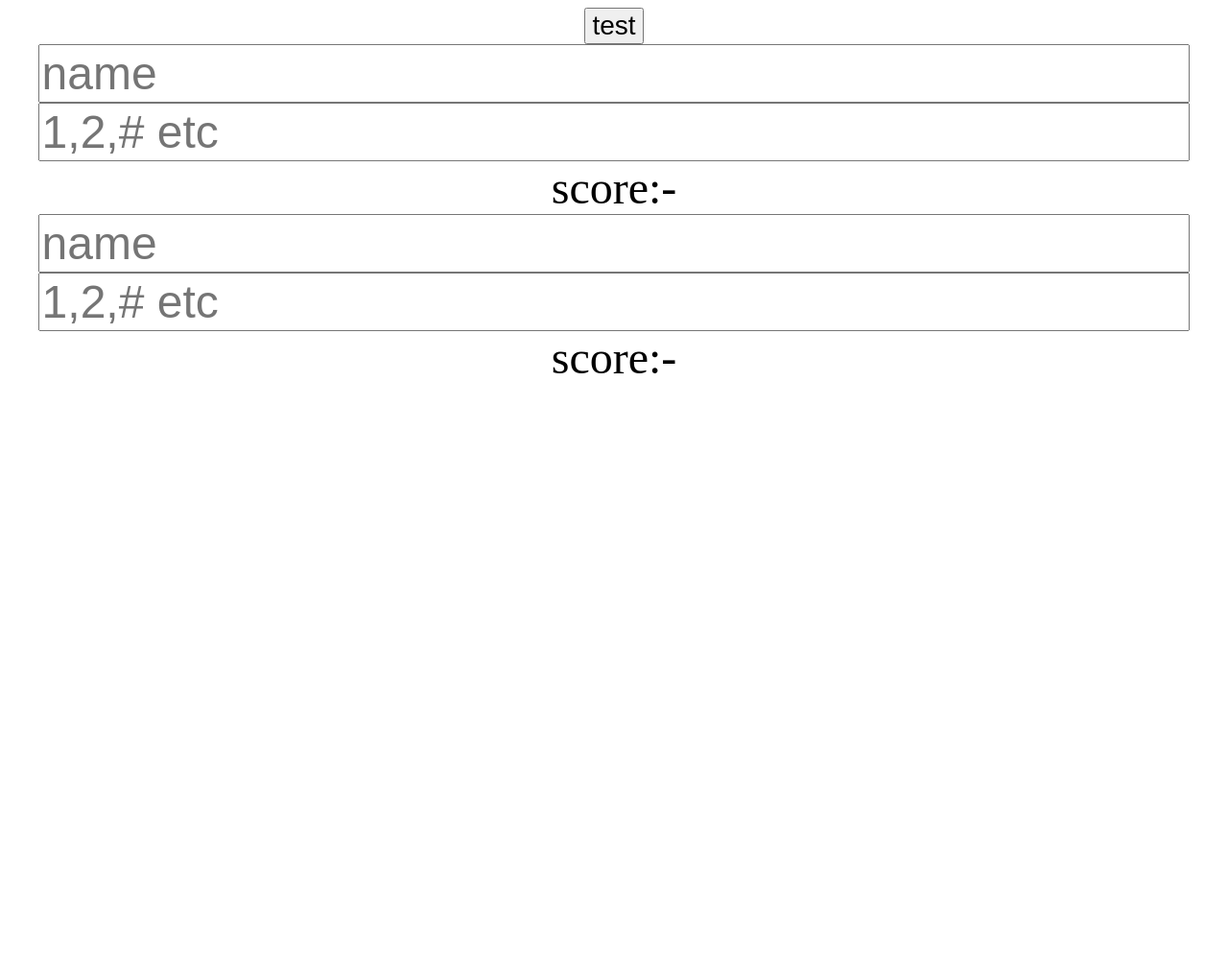
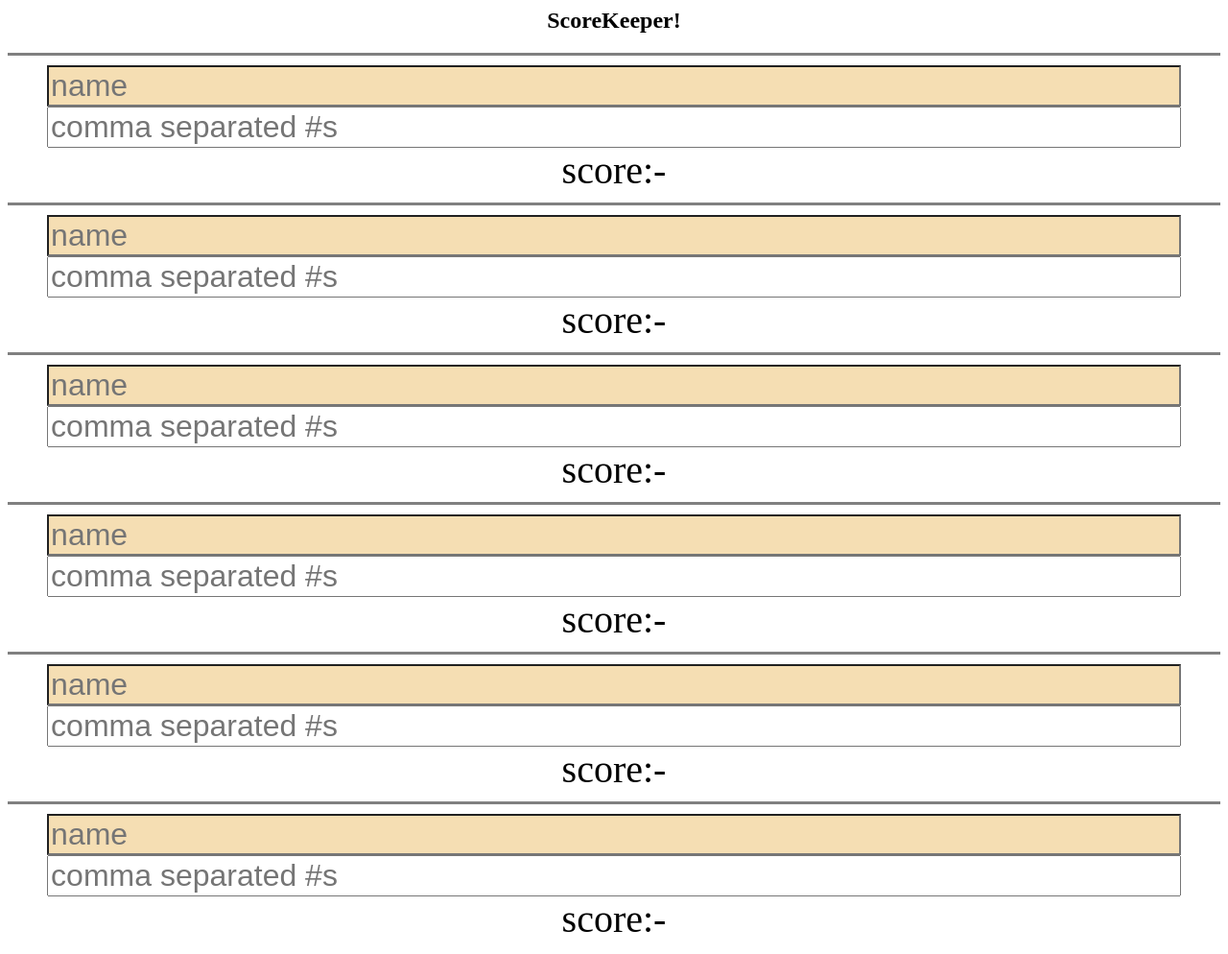
Before and after one commit to cardflopper/scorekeeper, a plain HTML site: page index.html in a window 1280 px wide. Shown: the whole page at 96% size. Before the commit the page ends 800 px from the top, so only its background shows below. Drawn offline with Linux system fonts and the light colour scheme.

Commit message:
clean up code add colors

```diff
--- a/index.html
+++ b/index.html
@@ -7,19 +7,19 @@
         <link rel="stylesheet" href="style.css"/>
     </head>
     <body>
-        <button onClick="test()">test</button>
         <div id="primary">
+            <h2>ScoreKeeper!</h2>
             <div id="container">
-                <div class="scoreEntry"><input type="text" placeholder="name"><input type="text" placeholder="1,2,# etc"><div class="score">score:-</div></div>
-                <div class="scoreEntry"><input type="text" placeholder="name"><input type="text" placeholder="1,2,# etc"><div class="score">score:-</div></div>
+                <div class="scoreEntry"><input type="text" placeholder="name"><input type="text" placeholder="comma separated #s"><div class="score">score:-</div></div>
+                <div class="scoreEntry"><input type="text" placeholder="name"><input type="text" placeholder="comma separated #s"><div class="score">score:-</div></div>
+                <div class="scoreEntry"><input type="text" placeholder="name"><input type="text" placeholder="comma separated #s"><div class="score">score:-</div></div>
+                <div class="scoreEntry"><input type="text" placeholder="name"><input type="text" placeholder="comma separated #s"><div class="score">score:-</div></div>
+                <div class="scoreEntry"><input type="text" placeholder="name"><input type="text" placeholder="comma separated #s"><div class="score">score:-</div></div>
+                <div class="scoreEntry"><input type="text" placeholder="name"><input type="text" placeholder="comma separated #s"><div class="score">score:-</div></div>
             </div>
-
         </div>
 
-        <div id="secondary" class="hide">
-        </div>
     </body>
 
-    <script src="shapes.js"></script>
     <script src="code.js"></script>
 </html>
--- a/style.css
+++ b/style.css
@@ -2,12 +2,23 @@ html{text-align:center;}
 button{font-size:1.75em}
 
 input[type="text"]{
-font-size:3em;
+font-size:2em;
 width:95%;
 }
+
+input[placeholder="name"]{
+background-color:wheat;
+
+}
+
+
+.scoreEntry{
+  border-top:3px solid gray;
+  padding:10px;
+}
+
 .score{
-
-  font-size:3em;
+  font-size:2.5em;
 
 }
 
```
